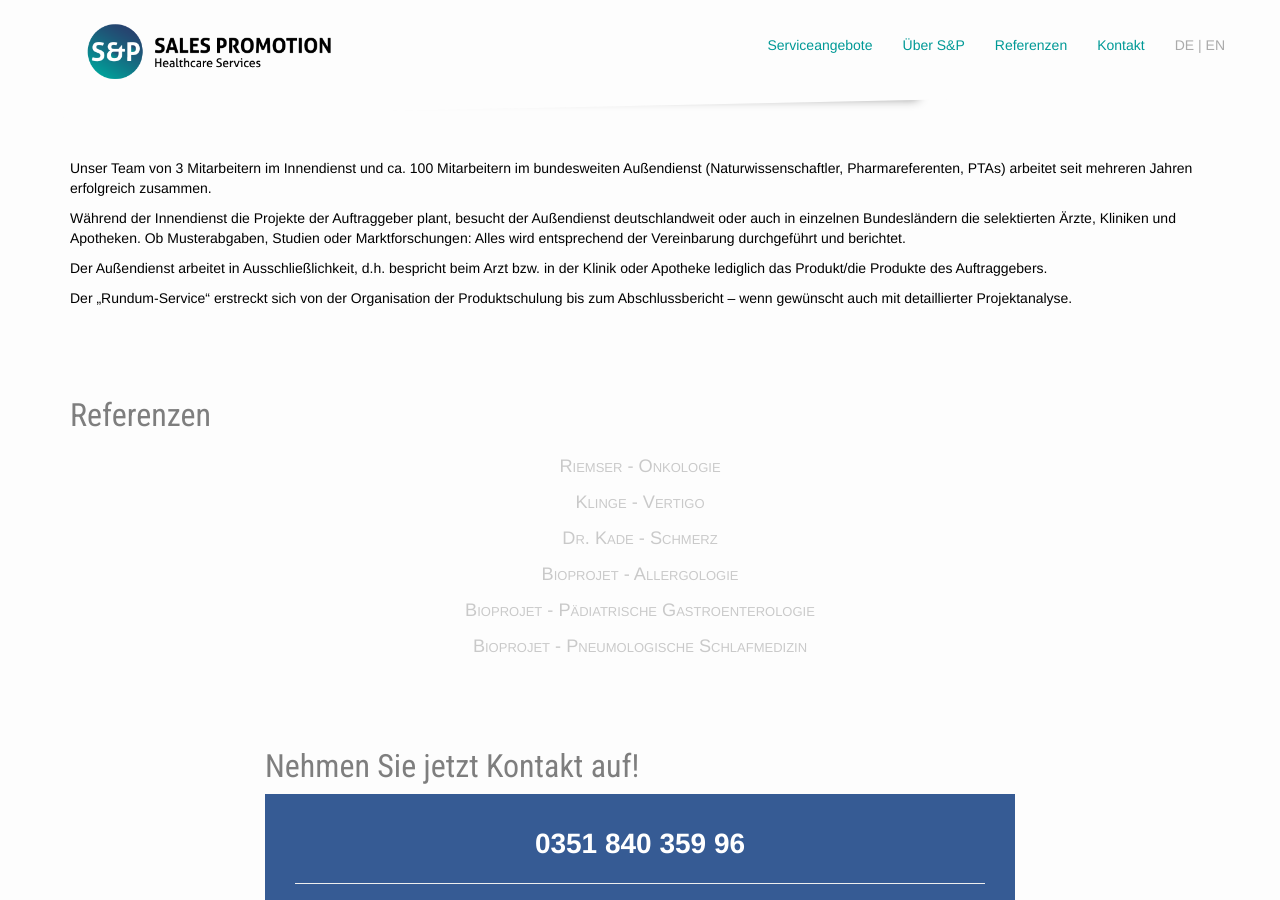
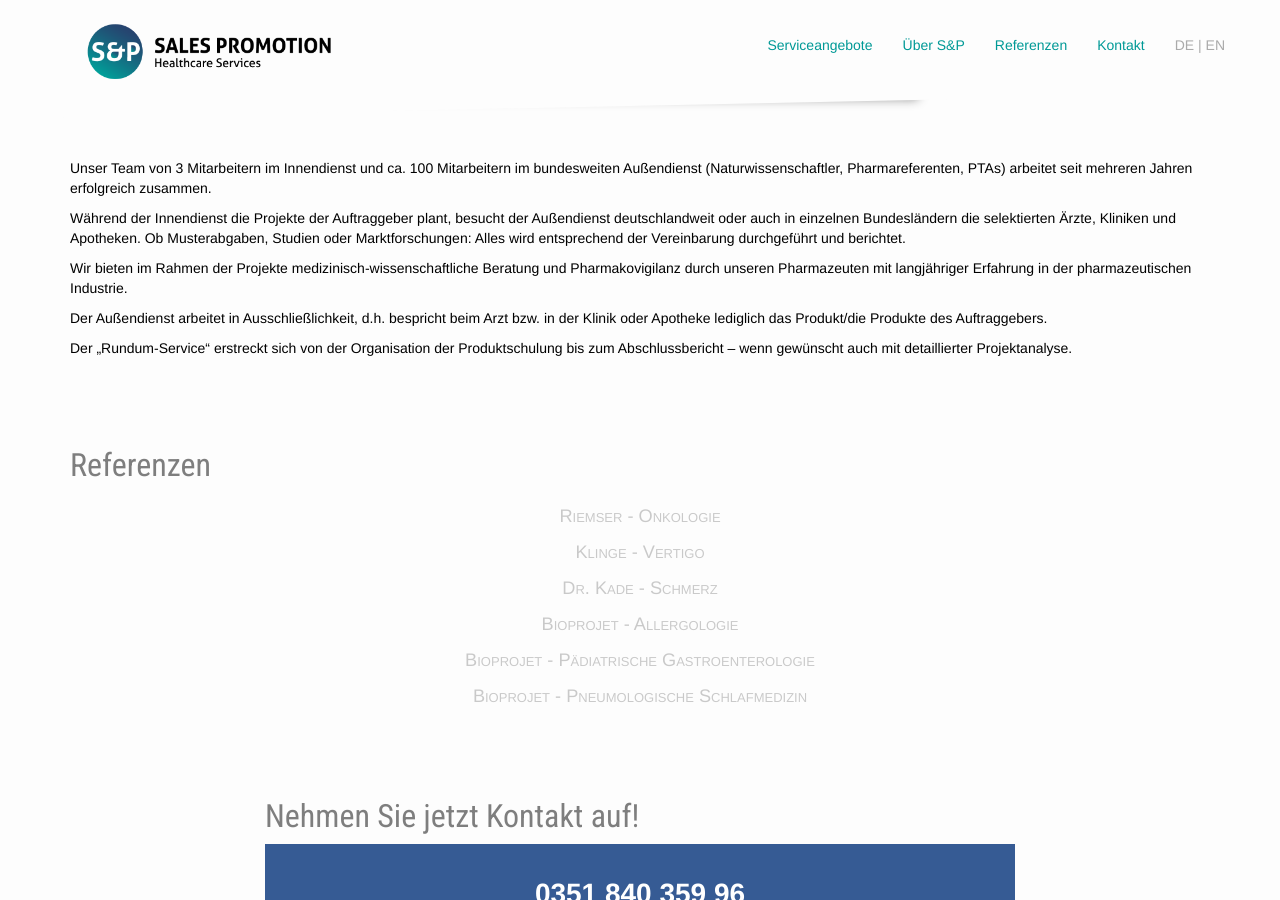
Before and after one commit to samlawski/sp-healthcare, a Jekyll site: the page built from index.html, in a window 1280 px wide and 900 px high, scrolled down 1058 px. Built offline with Jekyll 4.4.1, drawn with Linux system fonts in a browser that asks for light colours; nearby versions of some CDN libraries.

Commit message:
Updated 'index.html' via CloudCannon

```diff
--- a/index.html
+++ b/index.html
@@ -109,6 +109,7 @@
         <div class="editable">
           <p>Unser Team von 3 Mitarbeitern im Innendienst und ca. 100 Mitarbeitern im bundesweiten Au&szlig;endienst (Naturwissenschaftler, Pharmareferenten, PTAs) arbeitet seit mehreren Jahren erfolgreich zusammen.</p>
           <p>W&auml;hrend der Innendienst die Projekte der Auftraggeber plant, besucht der Au&szlig;endienst deutschlandweit oder auch in einzelnen Bundesl&auml;ndern die selektierten &Auml;rzte, Kliniken und Apotheken. Ob Musterabgaben, Studien oder Marktforschungen: Alles wird entsprechend der Vereinbarung durchgef&uuml;hrt und berichtet.</p>
+          <p>Wir bieten im Rahmen der Projekte medizinisch-wissenschaftliche Beratung und Pharmakovigilanz durch unseren Pharmazeuten mit langj&auml;hriger Erfahrung in der pharmazeutischen Industrie.</p>
           <p>Der Au&szlig;endienst arbeitet in Ausschlie&szlig;lichkeit, d.h. bespricht beim Arzt bzw. in der Klinik oder Apotheke lediglich das Produkt/die Produkte des Auftraggebers.</p>
           <p>Der &bdquo;Rundum-Service&ldquo; erstreckt sich von der Organisation der Produktschulung bis zum Abschlussbericht &ndash; wenn gew&uuml;nscht auch mit detaillierter Projektanalyse.</p>
         </div>
```
